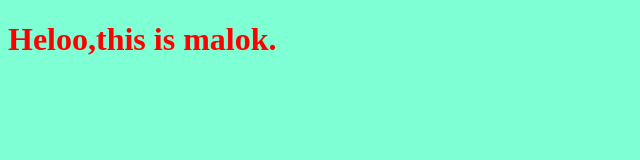
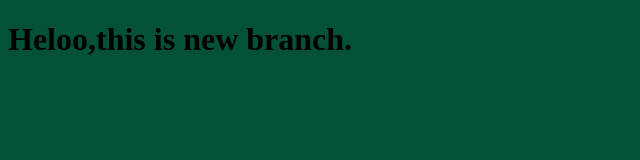
Before and after one commit to Abdulmaliktest/myproject, a plain HTML site: page index.html in a window 1280 px wide. Shown: the whole page, without its empty margins (0-640 px from the left). Drawn offline with Linux system fonts and the light colour scheme.

Commit message:
changing style for the eiele

```diff
--- a/index.html
+++ b/index.html
@@ -8,7 +8,7 @@
     <link rel="stylesheet" href="style.css">
 </head>
 <body>
-<h1>Heloo,this is malok.</h1>
+<h1>Heloo,this is new branch.</h1>
     <script src="app.js"></script>
 </body>
 </html>
--- a/style.css
+++ b/style.css
@@ -1,6 +1,6 @@
 h1{
-    color:red;
+    color:black;
 }
 body{
-    background-color: aquamarine;
+    background-color: rgb(3, 82, 56);
 }
```
